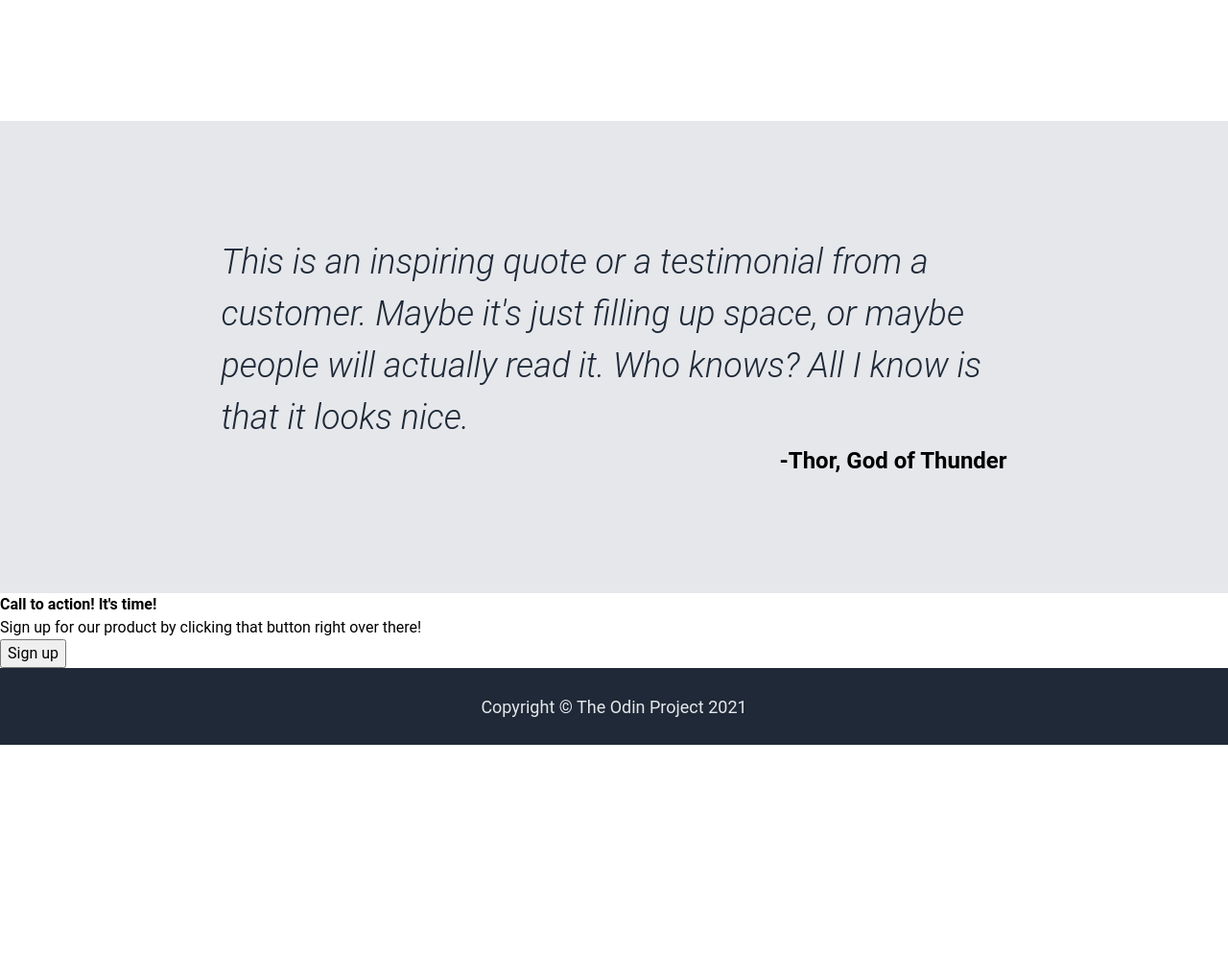
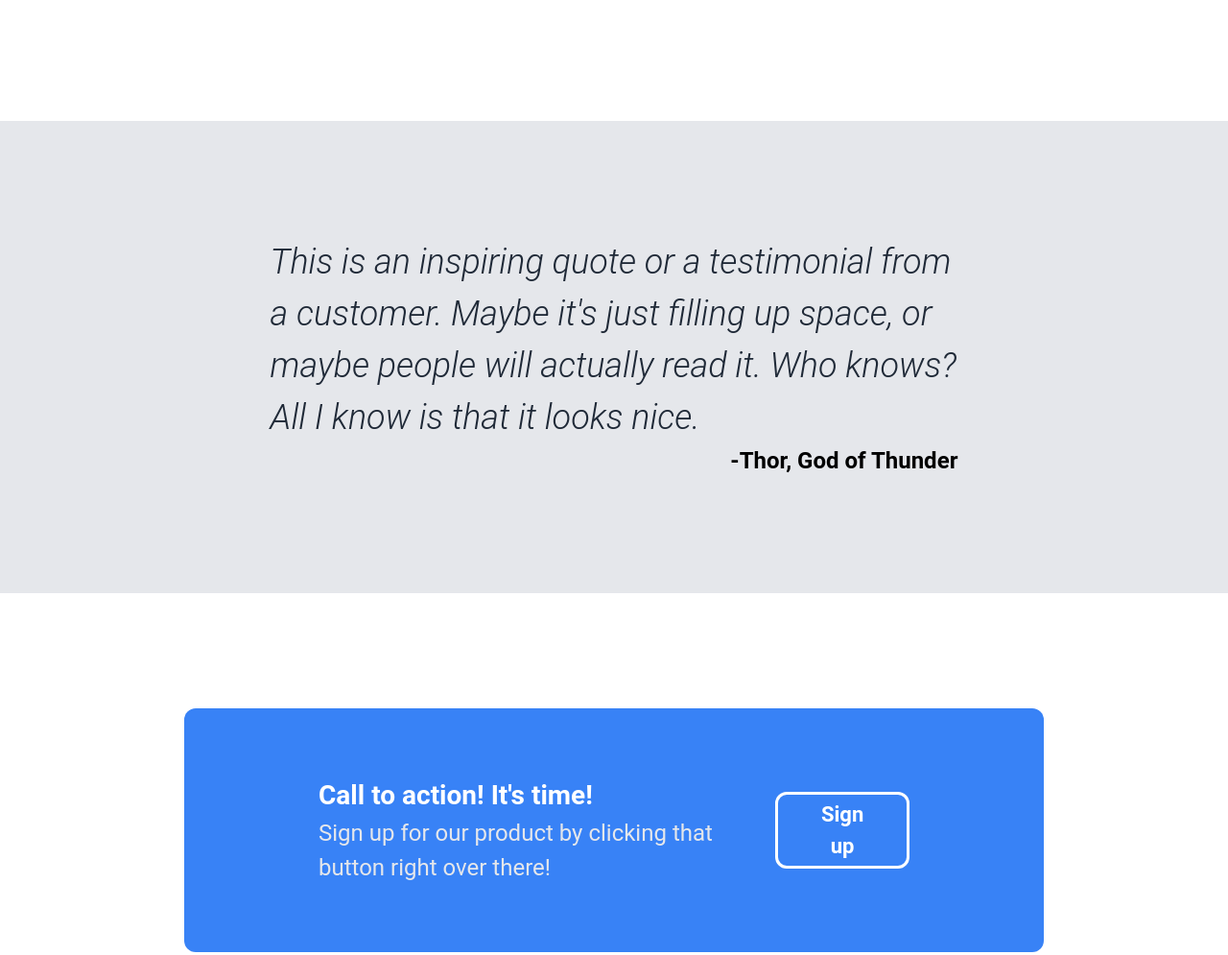
Before and after one commit to SumonGFC/landing-page-project, a plain HTML site: page index.html in a window 1280 px wide. Shown: the part 940-1935 px from the top of the page at 96% size. Before the commit the page ends 1716 px from the top, so only its background shows below. Drawn offline with Linux system fonts and the light colour scheme.

Commit message:
Add Call to Action Signup section; Complete v1.0 of Landing Page design

```diff
--- a/index.html
+++ b/index.html
@@ -52,7 +52,7 @@
       <div class="quote-author">-Thor, God of Thunder</div>
     </div>
     <div class="signup-container">
-      <div class="signup">
+      <div class="signup flex">
         <div class="signup-text">
           <div class="signup-header"><strong>Call to action! It's time!</strong></div>
           <div class="signup-text-message">Sign up for our product by clicking that button right over there!</div>
--- a/style.css
+++ b/style.css
@@ -1,14 +1,15 @@
 /*TABLE OF CONTENTS
 0 -- CSS Reset & General Styling
 1 -- Site-wide styles
-2 -- Layout & Typography
-  2.1 -- Header
-  2.2 -- Content
-3 -- Typography
-  */
+2 -- Layout
+  2.1 -- Header Banner
+  2.2 -- Info Cards
+  2.3 -- Quote Banner
+  2.4 -- Call to Action Signup
+*/
 
 
-/* ~~~~~~~~~~~~~~~~~~~~ 0 -- CSS Reset & General Styling ~~~~~~~~~~~~~~~~~~~~ */
+/* ~~~~~~~~~~~~~~~~~~~~ 0 -- CSS Reset & General Styles ~~~~~~~~~~~~~~~~~~~~ */
 
 * {
   margin: 0;
@@ -37,8 +38,26 @@ p, h1, h2, h3, h4, h5, h6 {
   overflow-wrap: break-word;
 }
 
+ul {
+  list-style-type: none;
+  padding-left: 0;
+}
+
+a {
+  text-decoration: none;
+}
+
 .flex {
   display: flex;
+}
+
+.main-text {
+  color: #f9faf8;
+}
+
+.secondary-text {
+  font-size: 18px;
+  color: #e5e7eb;
 }
 
 /* ~~~~~~~~~~~~~~~~~~~~~~~~~ 1 -- Site-wide Styles ~~~~~~~~~~~~~~~~~~~~~~~~~~ */
@@ -57,39 +76,26 @@ p, h1, h2, h3, h4, h5, h6 {
 }
 
 .header-logo {
-  font-size: 24px;
+  font-size: 28px;
   font-weight: 800;
 }
 
 .header-links {
-  list-style-type: none;
-  padding-left: 0;
-  display: flex;
   gap: 20px;
 }
 
 .header-links a {
-  text-decoration: none;
   color: #e5e7eb;
 }
 
 .footer {
-  height: 80px;
+  height: 90px;
   justify-content: center;
 }
 
-.main-text {
-  color: #f9faf8;
-}
+/* ~~~~~~~~~~~~~~~~~~~~~~~~~~~~~ 2 -- Content ~~~~~~~~~~~~~~~~~~~~~~~~~~~~~~ */
 
-.secondary-text {
-  font-size: 18px;
-  color: #e5e7eb;
-}
-
-/* ~~~~~~~~~~~~~~~~~~~~~~~~~~~~~~ 2 -- Layout ~~~~~~~~~~~~~~~~~~~~~~~~~~~~~~~ */
-
-/*  2.1 -- Header/Banner  */
+/*  2.1 -- Header Banner  */
 .header-banner {
   height: 445px;
   background-color: #1f2937;
@@ -113,7 +119,6 @@ p, h1, h2, h3, h4, h5, h6 {
 .banner-signup .signup-button {
   align-self: flex-start;
   padding: 6px 36px;
-
 }
 
 .banner-img {
@@ -121,8 +126,15 @@ p, h1, h2, h3, h4, h5, h6 {
   background-color: #6d747d;
 }
 
-/* 2.2 -- Content
-2.2.1 -- info-cards */
+.signup-button {
+  border: none;
+  border-radius: 8px;
+  color: white;
+  background-color: #3882f6;
+  font-weight: 600;
+}
+
+/* 2.2 -- Info Cards */
 
 .info-cards {
   flex-direction: column;
@@ -165,12 +177,12 @@ p, h1, h2, h3, h4, h5, h6 {
   text-align: center;
 }
 
-/* 2.2.2 -- quote-banner */
+/* 2.3 -- Quote Banner */
 
 .quote-banner {
   background-color: #e5e7eb;
   flex-direction: column;
-  padding: 120px 18%;
+  padding: 120px 22%;
 }
 
 .quote-banner .quote {
@@ -187,12 +199,38 @@ p, h1, h2, h3, h4, h5, h6 {
   font-weight: 600;
 }
 
-/* ~~~~~~~~~~~~~~~~~~~~~~~~~~~~ 3 -- Typography ~~~~~~~~~~~~~~~~~~~~~~~~~~~~~ */
+/* 2.4 -- Call to Action Signup */
 
-.signup-button {
-  border: none;
-  border-radius: 8px;
-  color: white;
+.signup-container {
+  padding: 120px 15%;
+}
+
+.signup-container .signup {
+  justify-content: space-between;
+  align-items: center;
+  padding: 70px 140px;
   background-color: #3882f6;
+  border-radius: 12px;
+}
+
+.signup-text-message {
+  color: #e5e7eb;
+  font-weight: 400;
+  font-size: 24px;
+}
+
+.signup-header {
+  color: #ffffff;
+  font-size: 28px;
   font-weight: 600;
 }
+
+.signup button {
+  border: #ffffff solid;
+  background-color: #3882f6;
+  color: #ffffff;
+  font-size: 22px;
+  padding: 4px 40px;
+  font-weight: bold;
+  border-radius: 12px;
+}
```
